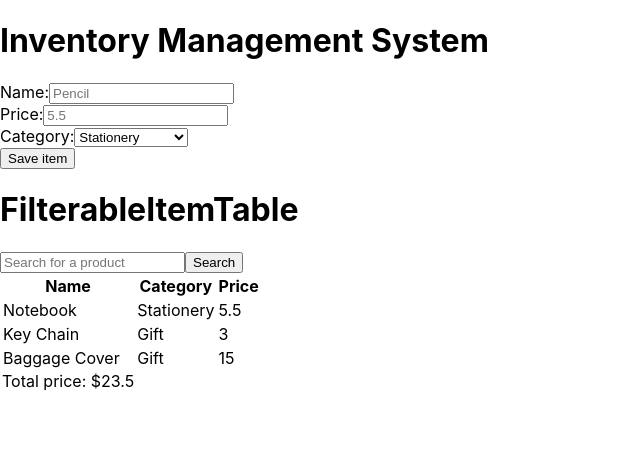
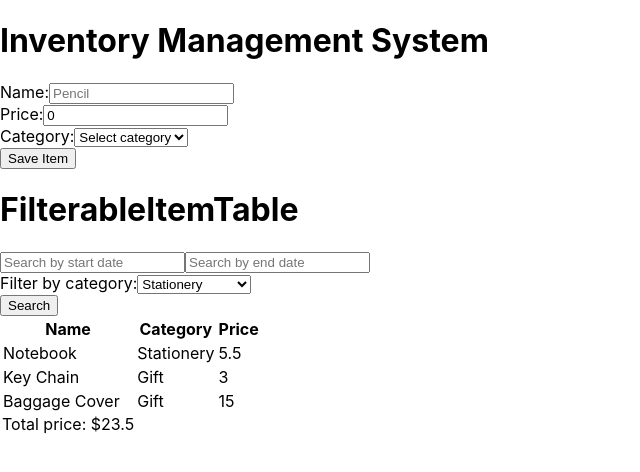
Before and after one commit to echarin/inv-mgmt, a React (Create React App) app in the folder frontend/: page / in a window 1280 px wide. Shown: the top 472 px of the page, without its empty margins (0-640 px from the left). Built offline with nearby package versions, Linux system fonts and the light colour scheme.

Commit message:
implemented proper form and axios.post for ItemForm

```diff
--- a/frontend/src/components/ItemForm.tsx
+++ b/frontend/src/components/ItemForm.tsx
@@ -1,26 +1,111 @@
+import { useState } from "react";
 import { CATEGORIES } from "../mockData";
-import { capitalise } from "../utils";
+import { Category, ItemCreate } from "../types";
+import { capitalise, PRICE_REGEX } from "../utils";
+import axios from "axios";
 
 const ItemForm: React.FC = () => {
+  const [name, setName] = useState<string>('');
+  const [price, setPrice] = useState<number>(0);
+  const [category, setCategory] = useState<Category | ''>('');
+  const [errorMsg, setErrorMsg] = useState<string>('');
+
+  const hasError = errorMsg !== '';
   const categories = CATEGORIES;
 
-  const handleSubmit = (event: React.FormEvent) => {
+  const isDataValid = ({
+    name,
+    price,
+    category
+  }: {
+    name: string,
+    price: number,
+    category: Category
+  }) => {
+    if (!name.trim() || !category || !price) {
+      setErrorMsg('Please fill in all fields');
+      return false;
+    }
+
+    const priceRegex = PRICE_REGEX;
+    const priceStr = price.toString();
+    if (!priceRegex.test(priceStr) || parseFloat(priceStr) <= 0) {
+      setErrorMsg('Price must be a positive number with up to two decimal places');
+      return false;
+    }
+
+    setErrorMsg('');
+    return true;
+  };
+
+  const handleSubmit = async (event: React.FormEvent) => {
+    console.log("Submitted");
     event.preventDefault();
+
+    if (category === '') return;
+    if (!isDataValid({ name, price, category })) return;
+
+    const itemData: ItemCreate = {
+      name: name.trim(),
+      category: category as Category,
+      price: parseFloat(price.toString())
+    }
+
+    try {
+      const response = await axios.post(
+        'test-url',
+        itemData,
+        {
+          headers: {
+            'Content-Type': 'application/json'
+          }
+        }
+      );
+
+      setName('');
+      setCategory('');
+      setPrice(0);
+      setErrorMsg('');
+    } catch (error) {
+      console.error(`Error creating item: ${error}`);
+      setErrorMsg('Error creating item. Please try again later.');
+    }
   };
 
   return (
     <form onSubmit={handleSubmit}>
       <div>
         <label>Name:</label>
-        <input type="text" placeholder="Pencil" />
+        <input
+          id="name"
+          type="text"
+          value={name}
+          placeholder="Pencil"
+          onChange={(e) => setName(e.target.value)}
+          required
+        />
       </div>
       <div>
         <label>Price:</label>
-        <input type="text" placeholder="5.5" />
+        <input
+          id="price"
+          type="number"
+          value={price}
+          step="0.01"
+          min="0.01"
+          placeholder="5.5"
+          onChange={(e) => setPrice(parseFloat(e.target.value))}
+          required
+        />
       </div>
       <div>
         <label>Category:</label>
-        <select>
+        <select
+          id="category"
+          value={category}
+          onChange={(e) => setCategory(e.target.value as Category)}
+          required
+        >
           <option value="" disabled>Select category</option>
           {categories.map((category) => (
             <option key={category} value={category}>
@@ -30,8 +115,9 @@ const ItemForm: React.FC = () => {
         </select>
       </div>
       <div>
-        <button type="submit">Save item</button>
+        <button type="submit">Save Item</button>
       </div>
+      {hasError && <div className="error">{errorMsg}</div>}
     </form>
   );
 };
--- a/frontend/src/components/SearchBar.tsx
+++ b/frontend/src/components/SearchBar.tsx
@@ -1,9 +1,34 @@
+import { CATEGORIES } from "../mockData";
+import { capitalise } from "../utils";
+
 const SearchBar: React.FC = () => {
+  const categories = CATEGORIES;
+
+  const handleSubmit = (event: React.FormEvent) => {
+    // do something
+  };
+
   return (
-    <div className="search-bar">
-      <input type="text" placeholder="Search for a product" />
-      <button>Search</button>
-    </div>
+    <form onSubmit={handleSubmit}>
+      <div>
+        <input type="text" placeholder="Search by start date" />
+        <input type="text" placeholder="Search by end date" />
+      </div>
+      <div>
+        <label>Filter by category:</label>
+        <select>
+          <option value="" disabled>Select category</option>
+          {categories.map((category) => (
+            <option key={category} value={category}>
+              {capitalise(category)}
+            </option>
+          ))}
+        </select>
+      </div>
+      <div>
+        <button type="submit">Search</button>
+      </div>
+    </form>
   );
 };
 
--- a/frontend/src/utils.ts
+++ b/frontend/src/utils.ts
@@ -14,3 +14,5 @@ export function jsonToCamelCase(obj: any): any {
 export function capitalise(s: string) {
   return String(s[0]).toUpperCase() + String(s).slice(1);
 }
+
+export const PRICE_REGEX = /^\d+(\.\d{1,2})?$/;
```
